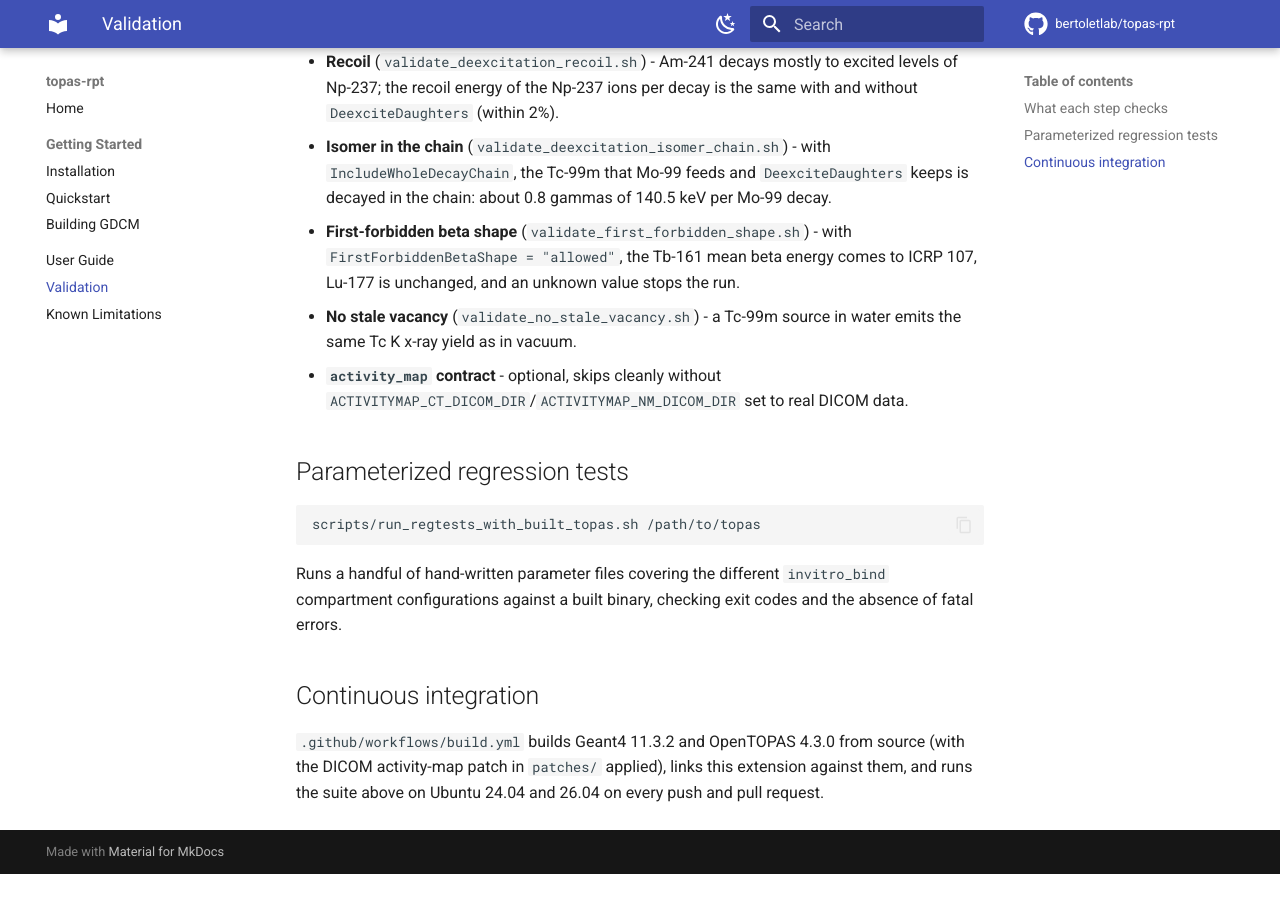
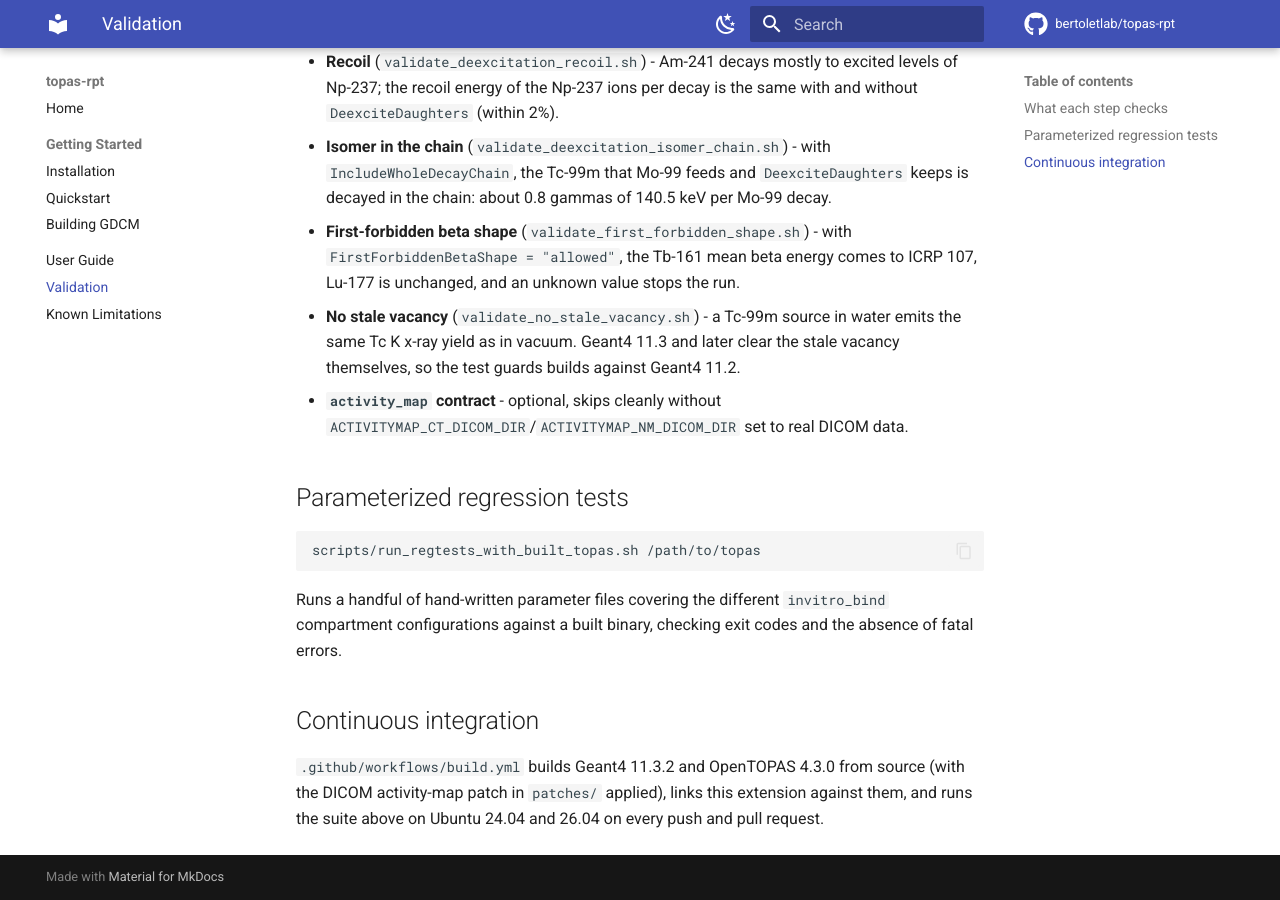
Before and after one commit to bertoletlab/topas-rpt, an MkDocs documentation site: the page built from docs/validation.md, in a window 1280 px wide and 900 px high, scrolled down 1202 px. Built offline with MkDocs 1.6.1 and Material for MkDocs 9.7.7, drawn with Linux system fonts in a browser that asks for light colours; comment, search, counter and statistics services are not loaded; before the commit the page ends 2076 px from its top, so only the background shows below that.

Commit message:
port: stale vacancy affects Geant4 11.2 only; Geant4 11.3.0 clears it
Measured with a scratch OpenTOPAS 4.2.3 + Geant4 11.2.2 build (11.3.2 data
sets): 99mTc in water gave 0.178 Tc K x-rays per decay without
TsAtomicDeexcitation and 0.073 with it, equal to vacuum. On 11.3.2 both
gave 0.073: G4UAtomicDeexcitation::GenerateParticles clears vacancyArray
at the start of each call since 11.3.0. Comments, test header, changelog
and validation docs now say so.

```diff
--- a/docs/validation.md
+++ b/docs/validation.md
@@ -57,7 +57,9 @@ install it first if a step fails unexpectedly.
   `FirstForbiddenBetaShape = "allowed"`, the Tb-161 mean beta energy comes to
   ICRP 107, Lu-177 is unchanged, and an unknown value stops the run.
 - **No stale vacancy** (`validate_no_stale_vacancy.sh`) - a Tc-99m source in
-  water emits the same Tc K x-ray yield as in vacuum.
+  water emits the same Tc K x-ray yield as in vacuum. Geant4 11.3 and later
+  clear the stale vacancy themselves, so the test guards builds against
+  Geant4 11.2.
 - **`activity_map` contract** - optional, skips cleanly without
   `ACTIVITYMAP_CT_DICOM_DIR`/`ACTIVITYMAP_NM_DICOM_DIR` set to real DICOM
   data.
```
Also changed, not shown: CHANGELOG.md (+4 -2 lines), 2 other files.
